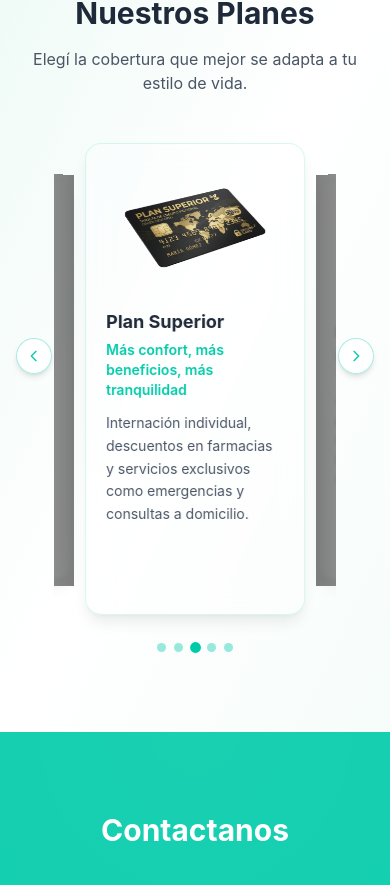
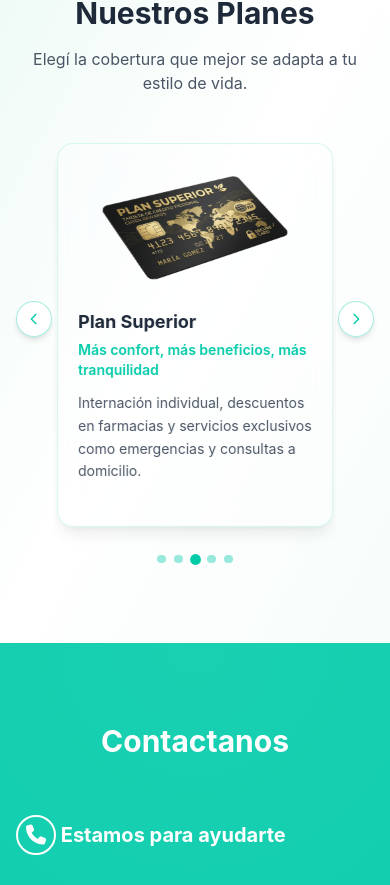
Before and after one commit to diego939/medicina-y-salud-frontend-angular, an Angular app: page /planes in a window 390 px wide. Shown: the part 828-1713 px from the top of the page. Built offline with nearby package versions, Linux system fonts and the light colour scheme.

Commit message:
fix mobile 98 percent

```diff
--- a/src/app/shared/components/cards-planes/cards-planes.component.css
+++ b/src/app/shared/components/cards-planes/cards-planes.component.css
@@ -39,8 +39,7 @@
 /* Móvil: slide más estrecho que el track → se asoman prev/next (estilo carousel moderno) */
 @media (max-width: 639.98px) {
   .planes-swiper .swiper-slide {
-    width: 78%;
-    max-width: 16.75rem;
+    width: 98%;
   }
 }
 
```
